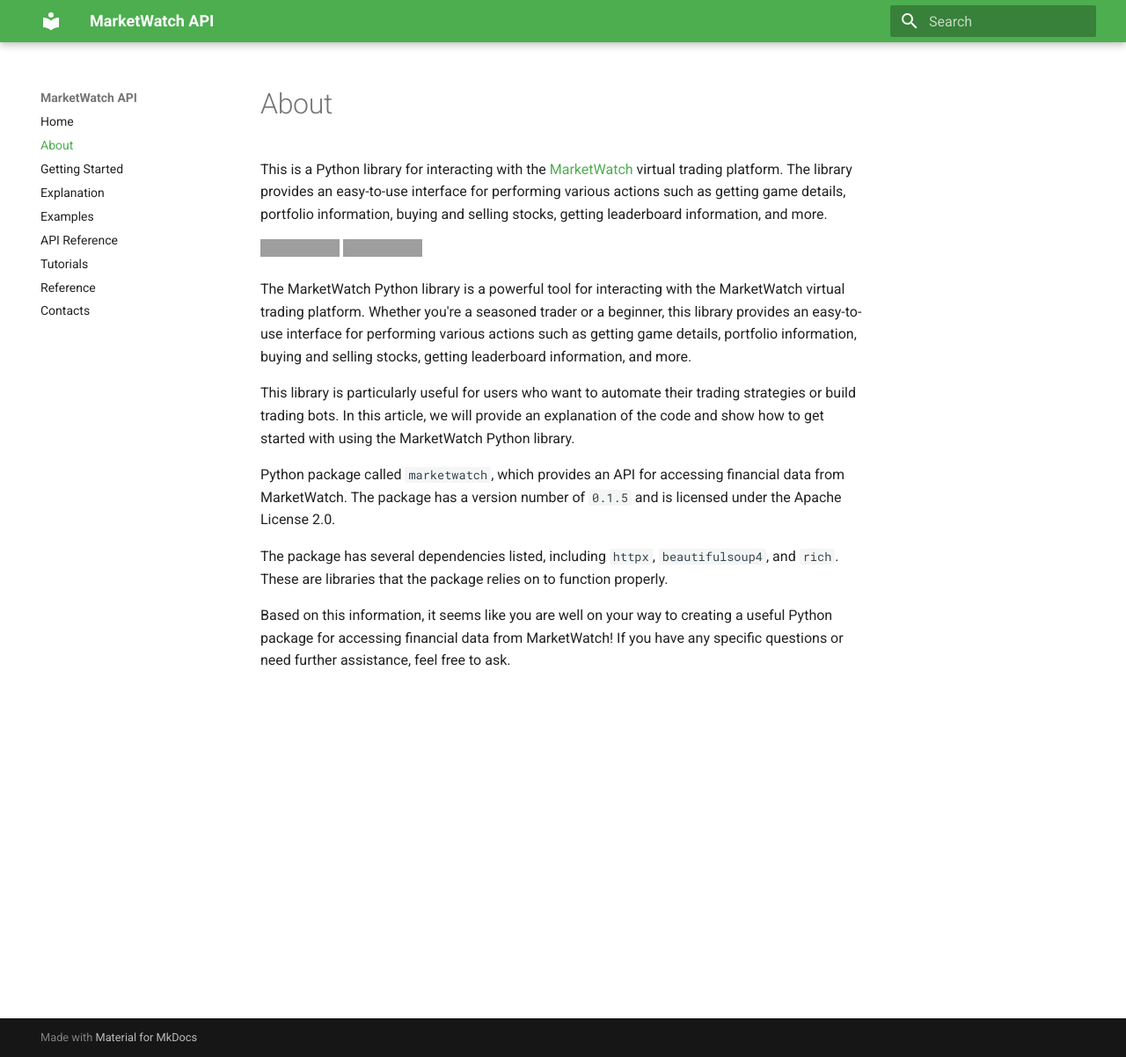
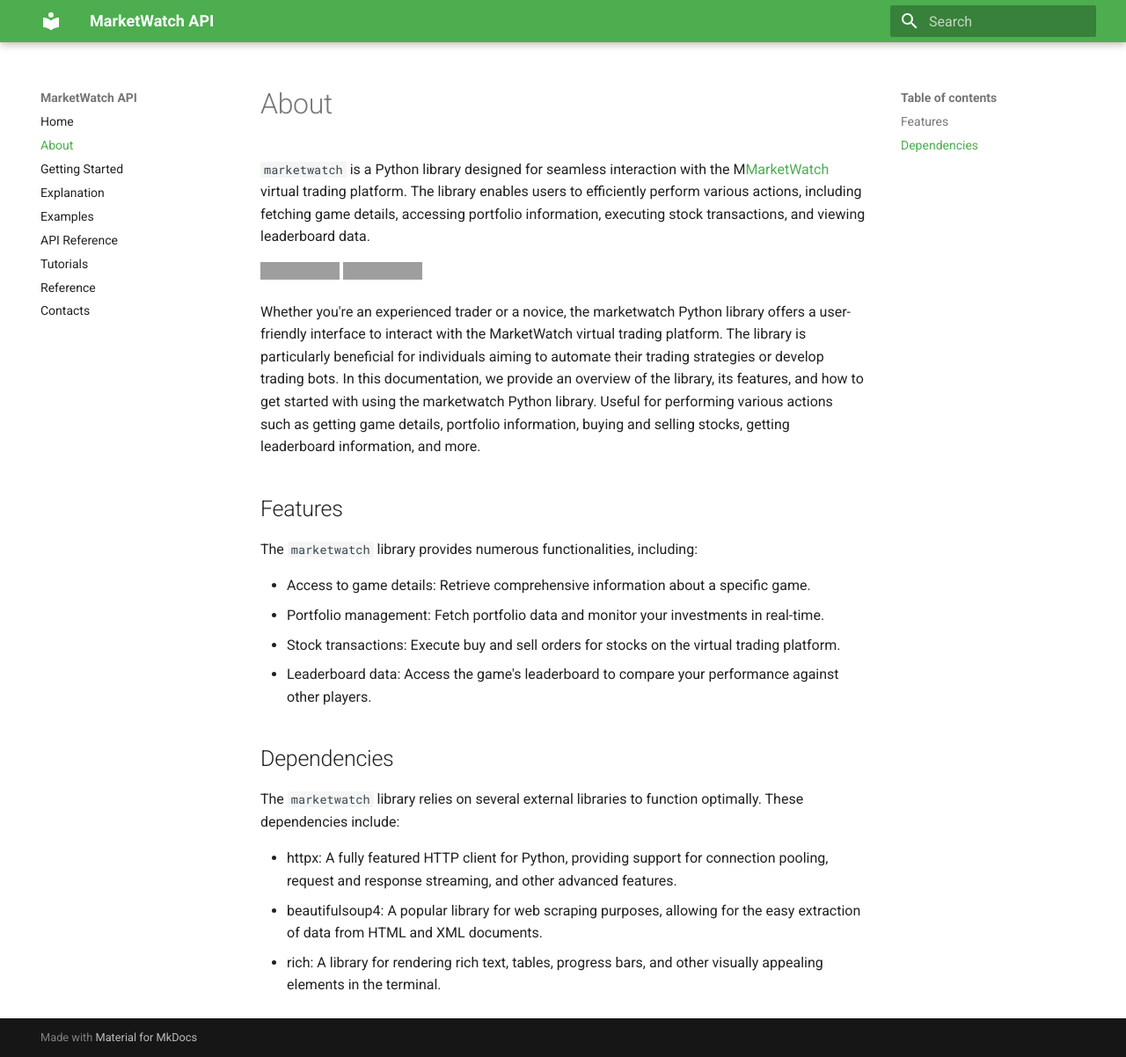
Before and after one commit to antoinebou12/marketwatch, an MkDocs documentation site: the page built from docs/about.md, in a window 1280 px wide and 1202 px high. Shown: the whole window at 88% size. Built offline with MkDocs 1.6.1 and Material for MkDocs 9.7.7, drawn with Linux system fonts in a browser that asks for light colours; grey boxes are pictures that could not be loaded.

Commit message:
Update about.md

```diff
--- a/docs/about.md
+++ b/docs/about.md
@@ -1,19 +1,24 @@
 # About
 
-This is a Python library for interacting with the [MarketWatch](https://www.marketwatch.com/) virtual trading platform. The library provides an easy-to-use interface for performing various actions such as getting game details, portfolio information, buying and selling stocks, getting leaderboard information, and more.
+`marketwatch` is a Python library designed for seamless interaction with the M[MarketWatch](https://www.marketwatch.com/) virtual trading platform. The library enables users to efficiently perform various actions, including fetching game details, accessing portfolio information, executing stock transactions, and viewing leaderboard data.
 
 
 ![PyPI](https://img.shields.io/pypi/v/marketwatch)
 ![PyPI - Python Version](https://img.shields.io/pypi/pyversions/marketwatch)
 
+Whether you're an experienced trader or a novice, the marketwatch Python library offers a user-friendly interface to interact with the MarketWatch virtual trading platform. The library is particularly beneficial for individuals aiming to automate their trading strategies or develop trading bots. In this documentation, we provide an overview of the library, its features, and how to get started with using the marketwatch Python library. Useful for performing various actions such as getting game details, portfolio information, buying and selling stocks, getting leaderboard information, and more.
 
-The MarketWatch Python library is a powerful tool for interacting with the MarketWatch virtual trading platform. Whether you're a seasoned trader or a beginner, this library provides an easy-to-use interface for performing various actions such as getting game details, portfolio information, buying and selling stocks, getting leaderboard information, and more.
+## Features
+The `marketwatch` library provides numerous functionalities, including:
 
-This library is particularly useful for users who want to automate their trading strategies or build trading bots. In this article, we will provide an explanation of the code and show how to get started with using the MarketWatch Python library.
+- Access to game details: Retrieve comprehensive information about a specific game.
+- Portfolio management: Fetch portfolio data and monitor your investments in real-time.
+- Stock transactions: Execute buy and sell orders for stocks on the virtual trading platform.
+- Leaderboard data: Access the game's leaderboard to compare your performance against other players.
 
+## Dependencies
+The `marketwatch` library relies on several external libraries to function optimally. These dependencies include:
 
-Python package called `marketwatch`, which provides an API for accessing financial data from MarketWatch. The package has a version number of `0.1.5` and is licensed under the Apache License 2.0.
-
-The package has several dependencies listed, including `httpx`, `beautifulsoup4`, and `rich`. These are libraries that the package relies on to function properly.
-
-Based on this information, it seems like you are well on your way to creating a useful Python package for accessing financial data from MarketWatch! If you have any specific questions or need further assistance, feel free to ask.
+- httpx: A fully featured HTTP client for Python, providing support for connection pooling, request and response streaming, and other advanced features.
+- beautifulsoup4: A popular library for web scraping purposes, allowing for the easy extraction of data from HTML and XML documents.
+- rich: A library for rendering rich text, tables, progress bars, and other visually appealing elements in the terminal.
```
